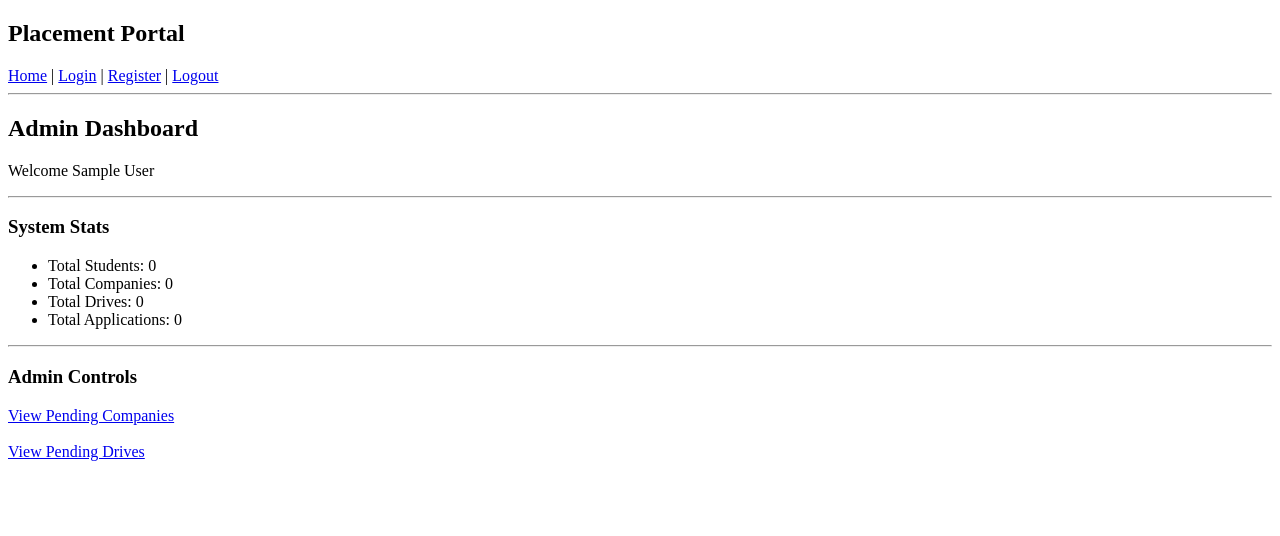
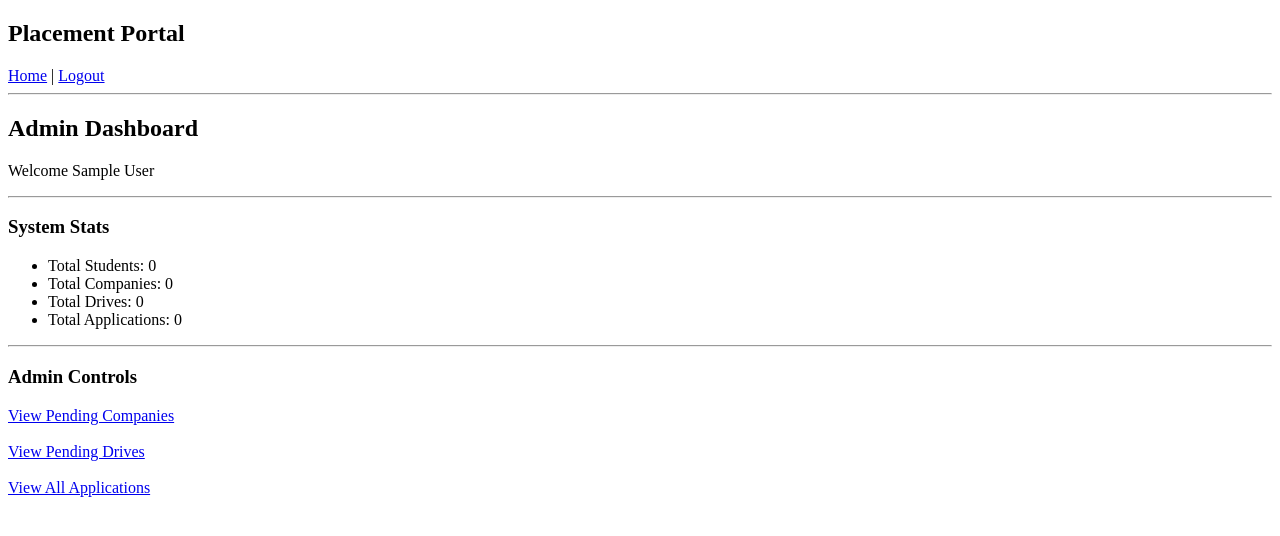
Before and after one commit to guruizm-IITM/Placement-Portal-Application, a Flask app: page /admin/dashboard in a window 1280 px wide. Shown: the top 536 px of the page. Run offline with Flask 3, Linux system fonts and the light colour scheme; the visitor is signed in with stand-in values (Sample User, id 1); data comes from the database, SQL or seed files in the repository; data that the repository does not hold is empty.

Commit message:
Improved Functionality

```diff
--- a/app.py
+++ b/app.py
@@ -21,7 +21,9 @@ def load_user(user_id):
 
 @app.route("/")
 def home():
-    return render_template("base.html")
+    if current_user.is_authenticated:
+        return redirect(url_for("dashboard"))
+    return render_template("home.html")
 
 
 #REGISTER
@@ -326,6 +328,16 @@ def student_applications():
 
     return render_template("student/applications.html", applications=applications)
 
+@app.route("/admin/applications")
+@login_required
+def admin_applications():
+    if current_user.role != "admin":
+        return "Unauthorized", 403
+
+    applications = Application.query.all()
+
+    return render_template("admin/applications.html", applications=applications)
+
 
 if __name__ == "__main__":
     app.run(debug=True)
--- a/models.py
+++ b/models.py
@@ -37,3 +37,6 @@ class Application(db.Model):
 
     status = db.Column(db.String(20), default="applied")
     applied_at = db.Column(db.DateTime)
+
+    student = db.relationship('User', foreign_keys=[student_id])
+    drive = db.relationship('Drive', foreign_keys=[drive_id])
--- a/templates/student/applications.html
+++ b/templates/admin/applications.html
@@ -1,18 +1,19 @@
 {% extends "base.html" %}
 
 {% block content %}
-<h2>My Applications</h2>
+<h2>All Applications</h2>
 
 {% if applications %}
     {% for app in applications %}
         <div>
+            <p>Student ID: {{ app.student_id }}</p>
             <p>Drive ID: {{ app.drive_id }}</p>
             <p>Status: {{ app.status }}</p>
             <hr>
         </div>
     {% endfor %}
 {% else %}
-    <p>No applications yet</p>
+    <p>No applications found</p>
 {% endif %}
 
 {% endblock %}
--- a/templates/admin/dashboard.html
+++ b/templates/admin/dashboard.html
@@ -23,5 +23,8 @@
 <br><br>
 
 <a href="/admin/drives">View Pending Drives</a>
+<br><br>
+
+<a href="/admin/applications">View All Applications</a>
 
 {% endblock %}
--- a/templates/base.html
+++ b/templates/base.html
@@ -8,9 +8,13 @@
 <h2>Placement Portal</h2>
 
 <a href="/">Home</a> |
-<a href="/login">Login</a> |
-<a href="/register">Register</a> |
-<a href="/logout">Logout</a>
+
+{% if current_user.is_authenticated %}
+    <a href="/logout">Logout</a>
+{% else %}
+    <a href="/login">Login</a> |
+    <a href="/register">Register</a>
+{% endif %}
 
 <hr>
 
```
Also changed, not shown: templates/home.html (added, +12 -0 lines).
